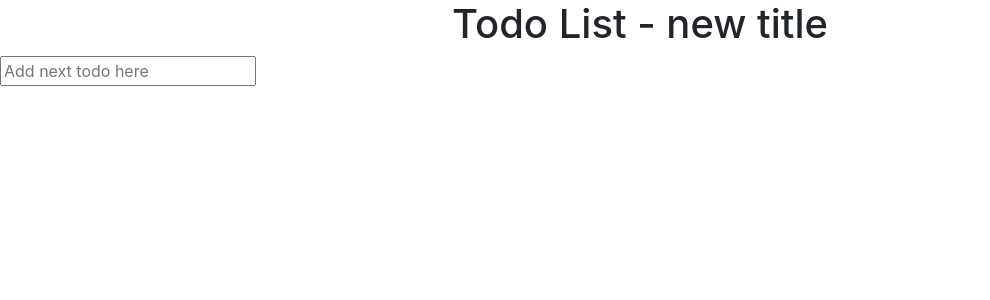
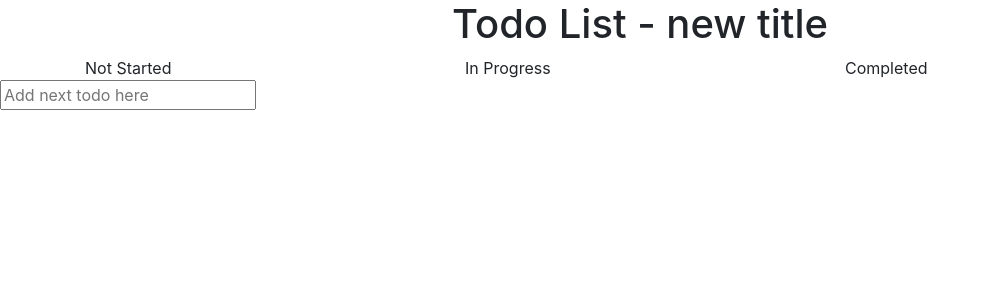
Before and after one commit to CK1962/CP1_TrelloApp, an Angular app: page / in a window 1280 px wide. Shown: the top 300 px of the page, without its empty margins (0-990 px from the left). Built offline with nearby package versions, Linux system fonts and the light colour scheme.

Commit message:
created columns

```diff
--- a/src/app/app.component.html
+++ b/src/app/app.component.html
@@ -9,19 +9,80 @@
 
 <h1 align="center">Todo List - new title</h1>
 
-<input type="text" class="todo-input" placeholder="Add next todo here" [(ngModel)]="todoTitle" (keyup.enter)="addTodo()">
-
+<div class="container">
+  <div class="row">
+    <div class="col-sm">
+      Not Started
       <ul align="center" class="list-group">
-    <li class="list-group-item" *ngFor="let todo of filteredArray">
+            <li class="list-group-item" *ngFor="let todo of filteredArrayNotStarted">
               <div class="view">
                 <label>{{ todo.title }}</label>
+                <br>
+                <label>{{ todo.status }}</label>
+
                 <div class="float-right">
                   <!-- <button type="button" class="btn btn-danger btn-sm" (click)="deleteTodo(todo)">Delete</button> -->
                   <confirmation-modal [todo]="todo"></confirmation-modal>
+                  <button type="button" class="btn  btn-sm" (click)="updateStatus(todo, 'NS')">Not Started</button>
+                  <button type="button" class="btn  btn-sm" (click)="updateStatus(todo, 'IP')">In Progress</button>
+                  <button type="button" class="btn  btn-sm" (click)="updateStatus(todo, 'C')">Completed</button>
                 </div>
               </div>
             </li>
           </ul>
+
+    </div>
+
+    <div class="col-sm">
+      In Progress
+      <ul align="center" class="list-group">
+            <li class="list-group-item" *ngFor="let todo of filteredArrayInProgress">
+              <div class="view">
+                <label>{{ todo.title }}</label>
+                <br>
+                <label>{{ todo.status }}</label>
+
+                <div class="float-right">
+                  <!-- <button type="button" class="btn btn-danger btn-sm" (click)="deleteTodo(todo)">Delete</button> -->
+                  <confirmation-modal [todo]="todo"></confirmation-modal>
+                  <button type="button" class="btn  btn-sm" (click)="updateStatus(todo, 'NS')">Not Started</button>
+                  <button type="button" class="btn  btn-sm" (click)="updateStatus(todo, 'IP')">In Progress</button>
+                  <button type="button" class="btn  btn-sm" (click)="updateStatus(todo, 'C')">Completed</button>
+                </div>
+              </div>
+            </li>
+          </ul>
+
+    </div>
+    <div class="col-sm">
+      Completed
+      <ul align="center" class="list-group">
+            <li class="list-group-item" *ngFor="let todo of filteredArrayCompleted">
+              <div class="view">
+                <label>{{ todo.title }}</label>
+                <br>
+                <label>{{ todo.status }}</label>
+
+                <div class="float-right">
+                  <!-- <button type="button" class="btn btn-danger btn-sm" (click)="deleteTodo(todo)">Delete</button> -->
+                  <confirmation-modal [todo]="todo"></confirmation-modal>
+                  <button type="button" class="btn  btn-sm" (click)="updateStatus(todo, 'NS')">Not Started</button>
+                  <button type="button" class="btn  btn-sm" (click)="updateStatus(todo, 'IP')">In Progress</button>
+                  <button type="button" class="btn  btn-sm" (click)="updateStatus(todo, 'C')">Completed</button>
+                </div>
+              </div>
+            </li>
+          </ul>
+
+    </div>
+  </div>
+</div>
+
+<input type="text" class="todo-input" placeholder="Add next todo here" [(ngModel)]="todoTitle"
+  (keyup.enter)="addTodo()">
+
+
+
 
 <!-- * * * * * * * * * * * * * * * * * * * * * * * * * * * * * * * -->
 <!-- * * * * * * * * * * * The content above * * * * * * * * * * * -->
--- a/src/app/app.component.ts
+++ b/src/app/app.component.ts
@@ -13,6 +13,8 @@ export class AppComponent {
     constructor(
         private TodoService: TodoService) { }
 
+    //filteredBy = null;
+    todoId: number = 1;
     title = 'Todos';
     //todoList: ITodo[] = [];
     todoTitle: string;
@@ -24,20 +26,28 @@ export class AppComponent {
         //];
     }
 
-  get filteredArray(): ITodo[] {
-    // if (!this.status) {
-       return this.TodoService.todoList;
-    // }
-    // else {
-    //   return this.TodoService.todoList.filter(x =>
-    //     this.status === "done" ? x.isDone : !x.isDone
-    //   );
-    // }
+   filteredArray(statusCode:StatusCode): ITodo[] {
+            return this.TodoService.todoList.filter(x =>
+                x.status===statusCode
+            );
+    }
+
+    get filteredArrayNotStarted(): ITodo[] {
+        return this.filteredArray(StatusCode.NotStarted);
+    }
+
+    get filteredArrayInProgress(): ITodo[] {
+        return this.filteredArray(StatusCode.InProgress);
+    }
+
+    get filteredArrayCompleted(): ITodo[] {
+        return this.filteredArray(StatusCode.Completed);
     }
 
     addTodo(): void {
+        this.todoId++;
         this.TodoService.add({
-          id: 0,
+            id: this.todoId,
             title: this.todoTitle,
             status: StatusCode.NotStarted
         });
@@ -45,4 +55,10 @@ export class AppComponent {
         this.todoTitle = '';
     }
 
+    updateStatus(todo: ITodo, statusCode: StatusCode): void {
+        this.TodoService.updateStatus(todo, statusCode)
     }
+
+
+
+}
--- a/src/app/enums/status-code.enum.ts
+++ b/src/app/enums/status-code.enum.ts
@@ -1,5 +1,5 @@
 export enum StatusCode {
-    NotStarted,
-    InProgress,
-    Completed
+    NotStarted = 'NS',
+    InProgress = 'IP',
+    Completed = 'C'
 }
--- a/src/app/services/todo.service.ts
+++ b/src/app/services/todo.service.ts
@@ -1,6 +1,6 @@
 import { Injectable } from '@angular/core';
 import { ITodo } from '../interfaces/itodo';
-
+import { StatusCode } from '../enums/status-code.enum';
 
 @Injectable({
   providedIn: 'root'
@@ -21,4 +21,9 @@ export class TodoService {
   add(todo: ITodo) {
     this.todoList.push(todo);
   }
+
+  updateStatus(todo: ITodo, statusCode: StatusCode): void {
+   var foundItem = this.todoList.find(x => x.id===todo.id);
+   foundItem.status=statusCode;
 }
+}
```
Lines whose indentation alone changed are shown as unchanged.
